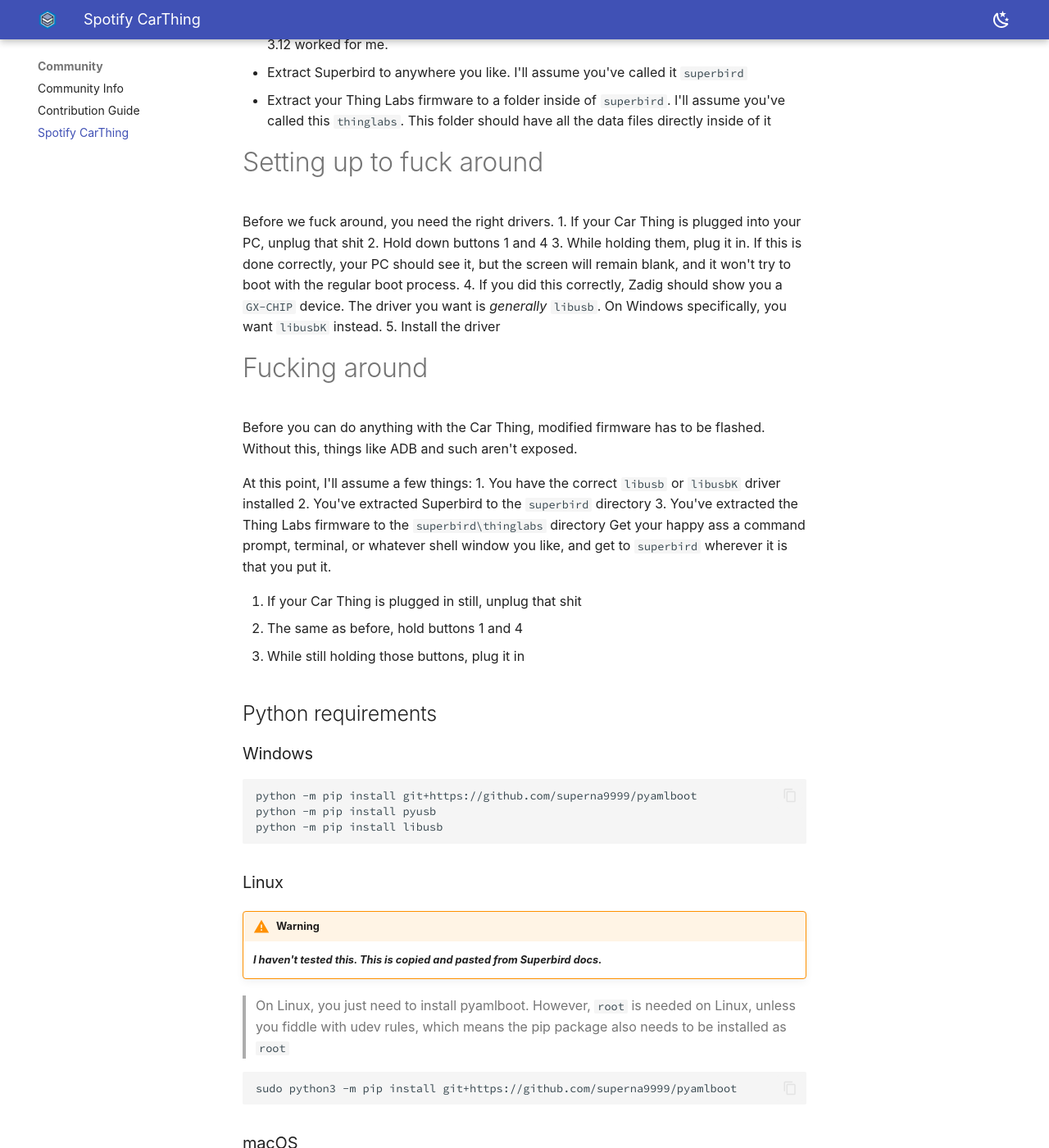
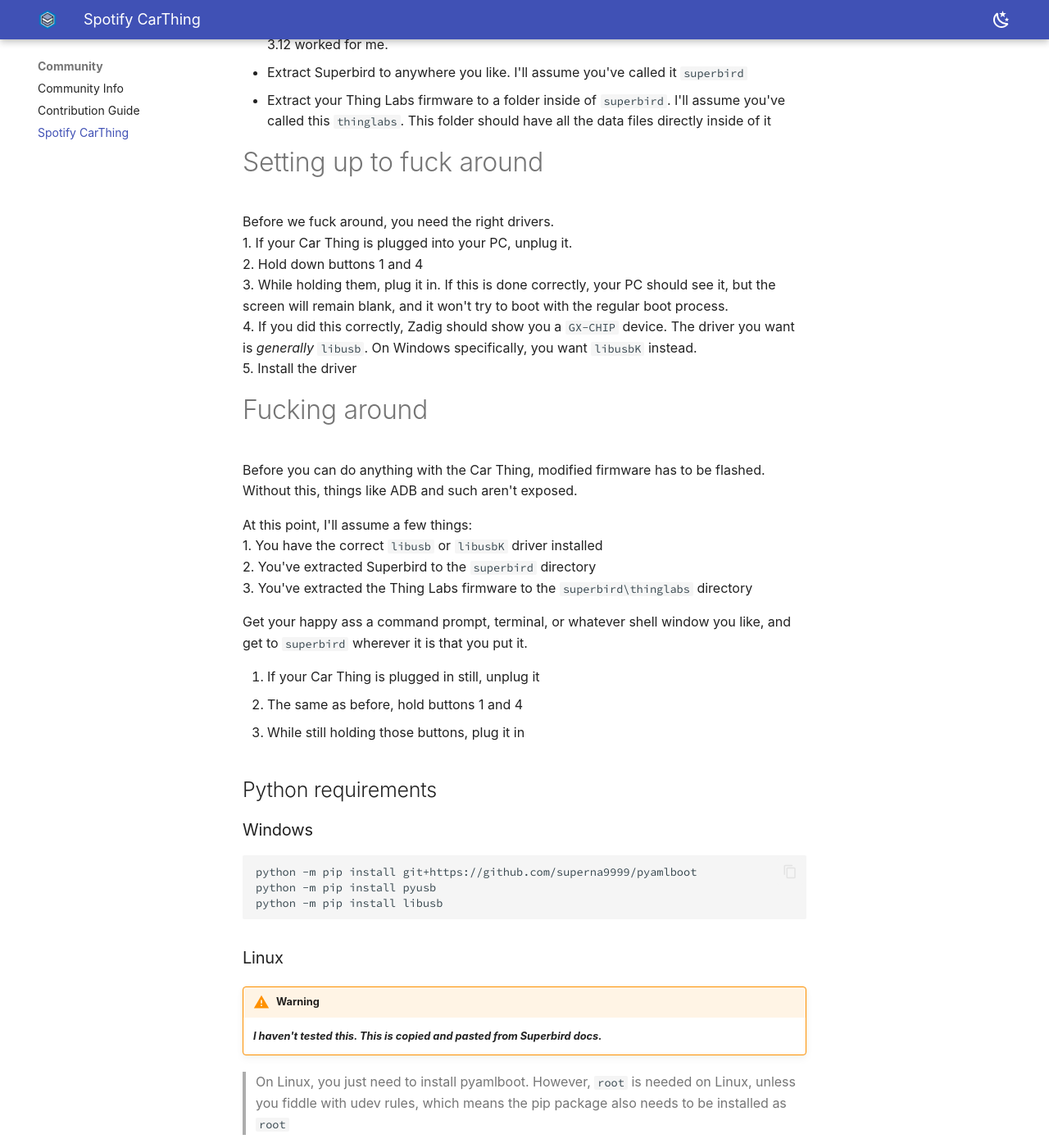
Before and after one commit to reichbc/homelab-mkdocs, an MkDocs documentation site: the page built from docs/community/car_thing.md, in a window 1280 px wide and 1400 px high, scrolled down 775 px. Shown: the whole window at 82% size. Built offline with MkDocs 1.6.1 and Material for MkDocs 9.7.7, drawn with Linux system fonts in a browser that asks for light colours; some web fonts are replaced.

Commit message:
Markdown formatting optimizations

````diff
--- a/docs/community/car_thing.md
+++ b/docs/community/car_thing.md
@@ -22,11 +22,12 @@
 
 # Setting up to fuck around
 Before we fuck around, you need the right drivers.
-1. If your Car Thing is plugged into your PC, unplug that shit
+1. If your Car Thing is plugged into your PC, unplug it.
 2. Hold down buttons 1 and 4
 3. While holding them, plug it in. If this is done correctly, your PC should see it, but the screen will remain blank, and it won't try to boot with the regular boot process.
 4. If you did this correctly, Zadig should show you a `GX-CHIP` device. The driver you want is *generally* `libusb`. On Windows specifically, you want `libusbK` instead.
 5. Install the driver
+
 
 # Fucking around
 Before you can do anything with the Car Thing, modified firmware has to be flashed. Without this, things like ADB and such aren't exposed.
@@ -35,11 +36,14 @@
 1. You have the correct `libusb` or `libusbK` driver installed
 2. You've extracted Superbird to the `superbird` directory
 3. You've extracted the Thing Labs firmware to the `superbird\thinglabs` directory
+
 Get your happy ass a command prompt, terminal, or whatever shell window you like, and get to `superbird` wherever it is that you put it.
 
-1. If your Car Thing is plugged in still, unplug that shit
+1. If your Car Thing is plugged in still, unplug it
 2. The same as before, hold buttons 1 and 4
 3. While still holding those buttons, plug it in
+
+
 ## Python requirements
 ### Windows
 ```
@@ -47,6 +51,7 @@
 python -m pip install pyusb
 python -m pip install libusb
 ```
+
 ### Linux
 !!! warning
     ***I haven't tested this. This is copied and pasted from Superbird docs.***
@@ -56,6 +61,7 @@
 ```
 sudo python3 -m pip install git+https://github.com/superna9999/pyamlboot
 ```
+
 ### macOS
 !!! warning
     ***I haven't tested this. This is copied and pasted from Superbird docs.***
@@ -72,7 +78,6 @@
 ```
 superbird_tool.py --find_device
 ```
-
 Should show you something like `Found device booted in USB Mode`.
 
 To enter burn mode, run
@@ -81,7 +86,6 @@
 ```
 
 Once you're successfully in burn mode, it's time to flash the modded firmware.
-
 ```
 superbird_tool.py --restore_device ./thinglabs
 ```
````
